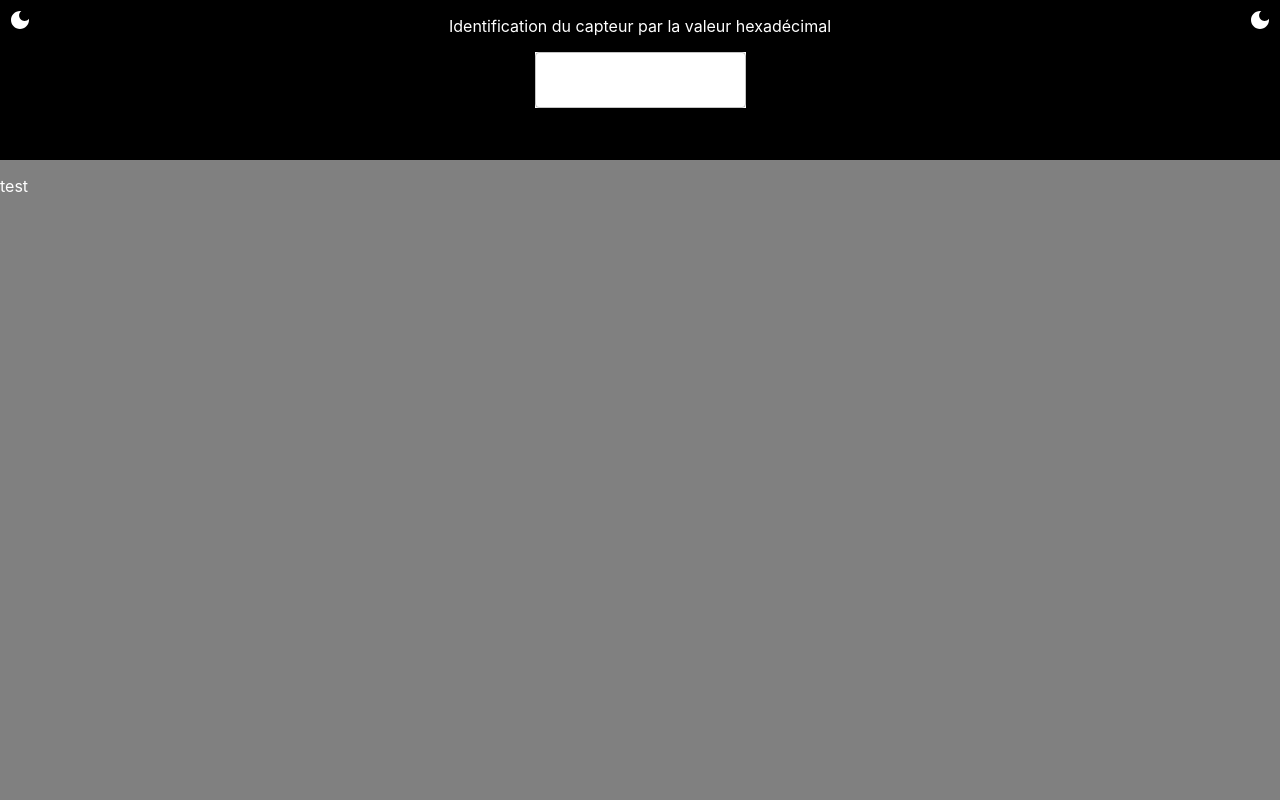
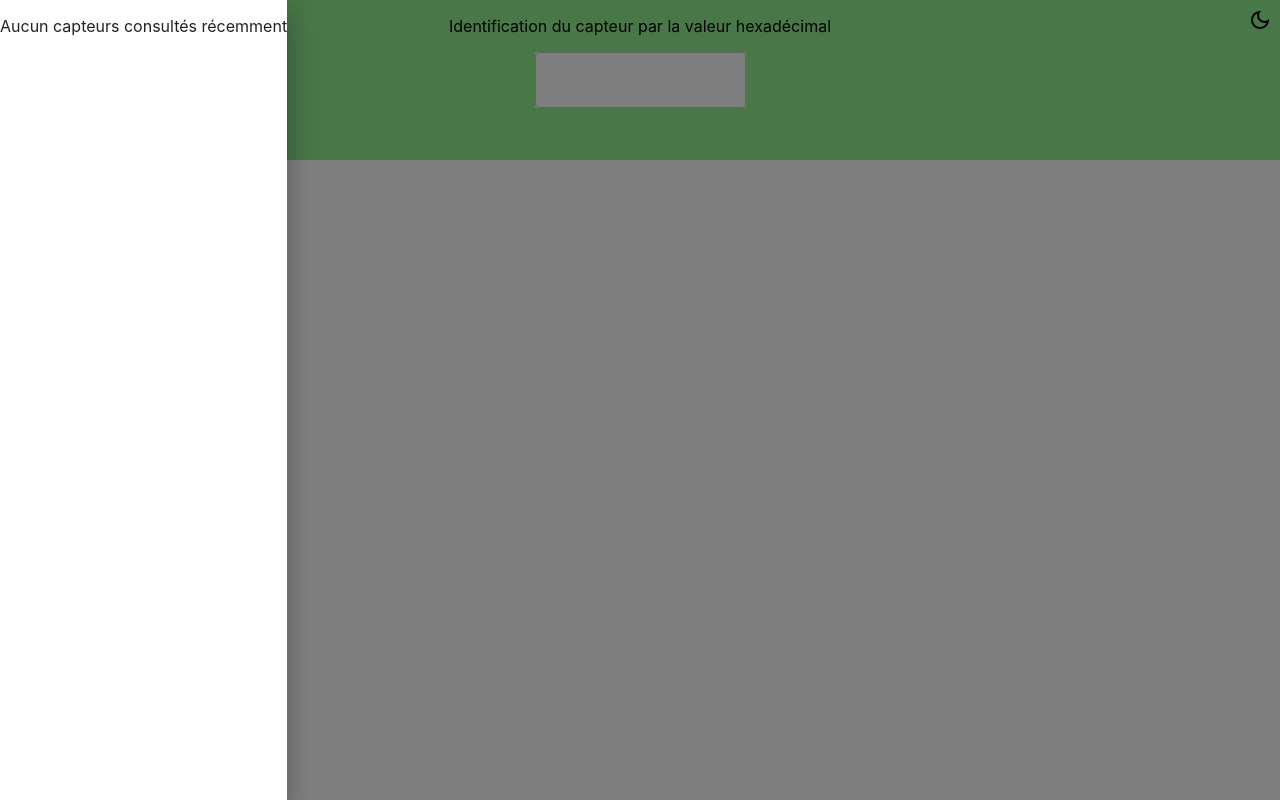
Before and after one commit to Martin-dhlle/CDA-CapteurPlante, a React (Create React App) app: page / in a window 1280 px wide. Both pictures are taken after a click on the button 20 px from the left and 20 px from the top of the page. Built offline with nearby package versions, Linux system fonts and the light colour scheme.

Commit message:
ajout liste numéro séries capteurs

```diff
--- a/src/App.tsx
+++ b/src/App.tsx
@@ -5,7 +5,7 @@ import Main from "./Main/main.component";
 import { sensors } from "./utils/fakeData/sensors.data";
 import { notFindError } from "./utils/errorMessages";
 import AppProvider from "./context/app.provider";
-import { Box } from "@mui/material";
+import { addSensorToLocalStorage } from "./utils/services/localStorageServices";
 
 /*
   Le composant d'entrée de l'application
@@ -27,8 +27,9 @@ function App() {
       SetFetchError(notFindError);
       return;
     }
-    SetFetchError(null);
-    setSensorSelected(newSensor);
+    SetFetchError(null); // Efface l'erreur de l'input
+    setSensorSelected(newSensor); // le nouveau capteur est maintenant selectionné pour l'affichage de ses propres données
+    addSensorToLocalStorage(newSensor); // stockage du numero de série du nouveau capteur dans le localStorage
     console.log(sensorSelected);
   };
 
--- /dev/null
+++ b/src/Components/last-sensors-visited/last-sensors-visited.component.tsx
@@ -0,0 +1,41 @@
+import { Box, Drawer, IconButton } from "@mui/material";
+import { FC, useContext, useState } from "react";
+import { styleSx } from "./last-sensors-visited.style";
+import { AppContext } from "../../context/app.context";
+import { List } from "@mui/icons-material";
+import SensorsList from "./sensors-list/sensors-list.components";
+
+const LastSensorsVisited: FC<{}> = ({}) => {
+  const { theme } = useContext(AppContext);
+
+  const [isDrawerOpen, setDrawerOpenState] = useState(false);
+
+  const [serialNumbers, setSerialNumbers] = useState<string[]>([]);
+
+  const handleToggleDrawer = () => {
+    setDrawerOpenState(!isDrawerOpen);
+  };
+
+  const handleDeleteSerialNumber = (serialNumberToDelete: string) => {
+    setSerialNumbers((currentSerialNumbers) =>
+      currentSerialNumbers.filter(
+        (currentSerialNumber) => currentSerialNumber !== serialNumberToDelete
+      )
+    );
+  };
+
+  return (
+    <>
+      <Box>
+        <IconButton sx={styleSx.button[theme]} onClick={handleToggleDrawer}>
+          {theme === "light" ? <List /> : <List />}
+        </IconButton>
+      </Box>
+      <Drawer open={isDrawerOpen} onClose={handleToggleDrawer}>
+        <SensorsList serialsNumbers={serialNumbers} />
+      </Drawer>
+    </>
+  );
+};
+
+export default LastSensorsVisited;
--- /dev/null
+++ b/src/Components/last-sensors-visited/last-sensors-visited.style.ts
@@ -0,0 +1,15 @@
+import { SxProps } from "@mui/material";
+import { CSSProperties } from "react";
+
+export const style: { [key: string]: CSSProperties } = {};
+
+export const styleSx: { [key: string]: { [key: string]: SxProps } } = {
+  button: {
+    light: {
+      color: "black",
+    },
+    dark: {
+      color: "white",
+    },
+  },
+};
--- /dev/null
+++ b/src/Components/last-sensors-visited/sensors-list/sensor-item.tsx
@@ -0,0 +1,8 @@
+import { Box } from "@mui/material";
+import { FC } from "react";
+
+const SensorItem: FC<{ serialNumber: string }> = ({ serialNumber }) => {
+  return <Box></Box>;
+};
+
+export default SensorItem;
--- /dev/null
+++ b/src/Components/last-sensors-visited/sensors-list/sensors-list.components.tsx
@@ -0,0 +1,21 @@
+import { Box, List } from "@mui/material";
+import { FC } from "react";
+import SensorItem from "./sensor-item";
+
+const SensorsList: FC<{ serialsNumbers: string[] }> = ({ serialsNumbers }) => {
+  if (serialsNumbers.length > 0)
+    return (
+      <List>
+        {serialsNumbers.map((serialNumber) => (
+          <SensorItem serialNumber={serialNumber}></SensorItem>
+        ))}
+      </List>
+    );
+  return (
+    <Box>
+      <p>Aucun capteurs consultés récemment</p>
+    </Box>
+  );
+};
+
+export default SensorsList;
--- a/src/Header/header.component.tsx
+++ b/src/Header/header.component.tsx
@@ -4,6 +4,7 @@ import { styleSx } from "./header.style";
 import DarkModeSwitcher from "../Components/dark-mode-switcher/dark-mode-switcher";
 import { useContext } from "react";
 import { AppContext } from "../context/app.context";
+import LastSensorsVisited from "../Components/last-sensors-visited/last-sensors-visited.component";
 
 const Header: React.FC<{
   fetchError: string | null;
@@ -13,7 +14,7 @@ const Header: React.FC<{
 
   return (
     <Box sx={styleSx.box[theme]}>
-      <DarkModeSwitcher />
+      <LastSensorsVisited />
       <SearchBar fetchError={fetchError} onSubmit={onSubmit} />
       <DarkModeSwitcher />
     </Box>
--- /dev/null
+++ b/src/utils/services/formatterServices.ts
@@ -0,0 +1,18 @@
+/* Formatter Services for localStorage purposes */
+
+export function formatSerialNumbersListToString(
+  serialNumbers: string[]
+): string {
+  const serialNumbersFormatted = "";
+  serialNumbers.map(
+    (serialNumber) => `${serialNumbersFormatted}|${serialNumber}|`
+  );
+  return serialNumbersFormatted;
+}
+
+export function formatSerialNumbersListToArray(
+  serialNumbers: string
+): string[] {
+  const serialNumbersFormatted: string[] = serialNumbers.split("|");
+  return serialNumbersFormatted;
+}
--- /dev/null
+++ b/src/utils/services/localStorageServices.ts
@@ -0,0 +1,18 @@
+import Sensor from "../interfaces/Sensor";
+import {
+  formatSerialNumbersListToArray,
+  formatSerialNumbersListToString,
+} from "./formatterServices";
+
+export function addSensorToLocalStorage(sensor: Sensor) {
+  const currentSensors: string[] = getSensorsFromLocalStorage() ?? [];
+  currentSensors.push(sensor.serialNumber);
+  const newSensors = formatSerialNumbersListToString(currentSensors);
+  localStorage.setItem("sensors", newSensors);
+}
+
+export function getSensorsFromLocalStorage(): string[] {
+  const currentSensors = localStorage.getItem("sensors");
+  if (!currentSensors) return [];
+  return formatSerialNumbersListToArray(currentSensors);
+}
```
